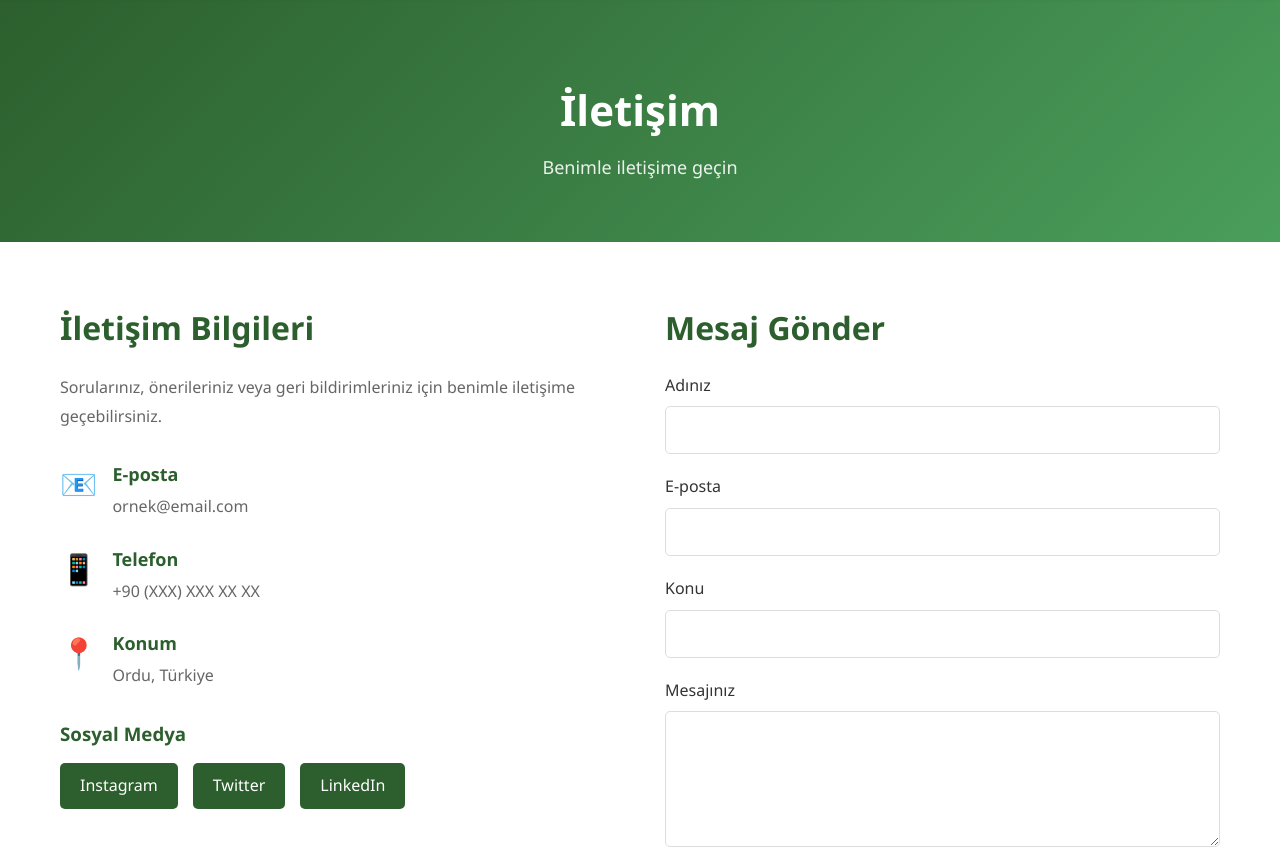
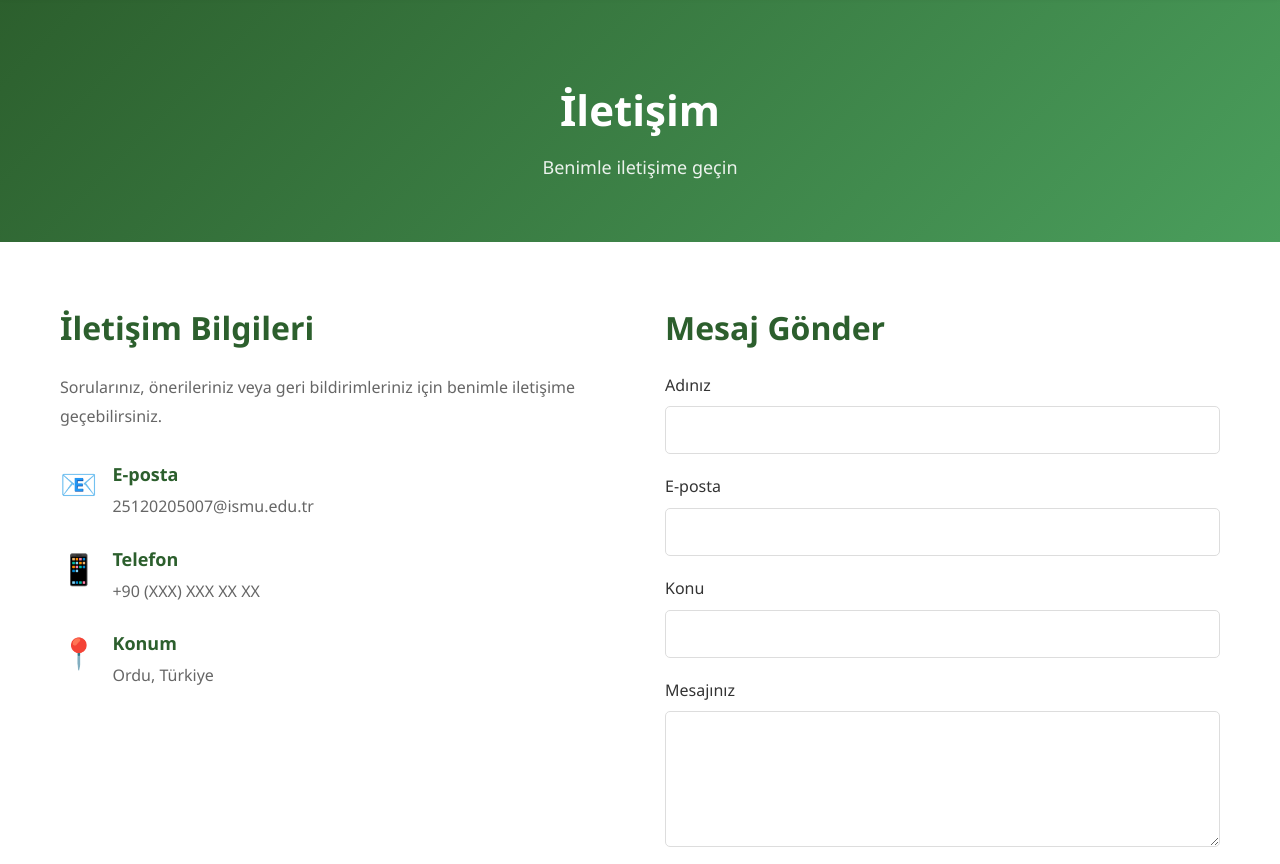
Before and after one commit to sudeagirtas/my-first-project, a plain HTML site: page iletisim.html in a window 1280 px wide. Shown: the part 70-934 px from the top of the page. Drawn offline with Linux system fonts and the light colour scheme.

Commit message:
contact page editted

```diff
--- a/iletisim.html
+++ b/iletisim.html
@@ -48,7 +48,7 @@
                         <div class="contact-icon">📧</div>
                         <div class="contact-details">
                             <h3>E-posta</h3>
-                            <p>ornek@email.com</p>
+                            <p>25120205007@ismu.edu.tr</p>
                         </div>
                     </div>
 
@@ -65,15 +65,6 @@
                         <div class="contact-details">
                             <h3>Konum</h3>
                             <p>Ordu, Türkiye</p>
-                        </div>
-                    </div>
-
-                    <div class="social-links">
-                        <h3>Sosyal Medya</h3>
-                        <div class="social-icons">
-                            <a href="#" class="social-link">Instagram</a>
-                            <a href="#" class="social-link">Twitter</a>
-                            <a href="#" class="social-link">LinkedIn</a>
                         </div>
                     </div>
                 </div>
```
